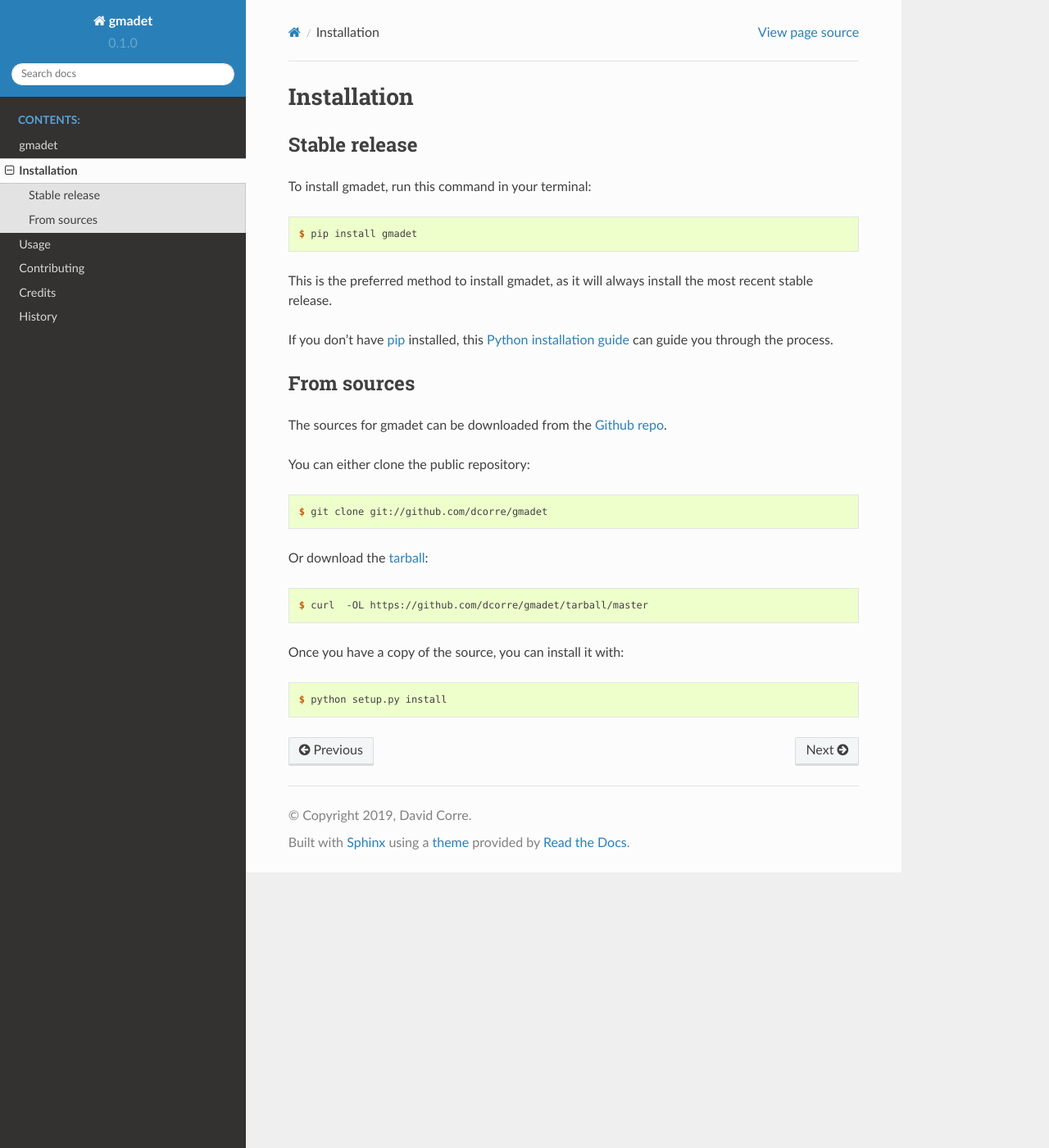
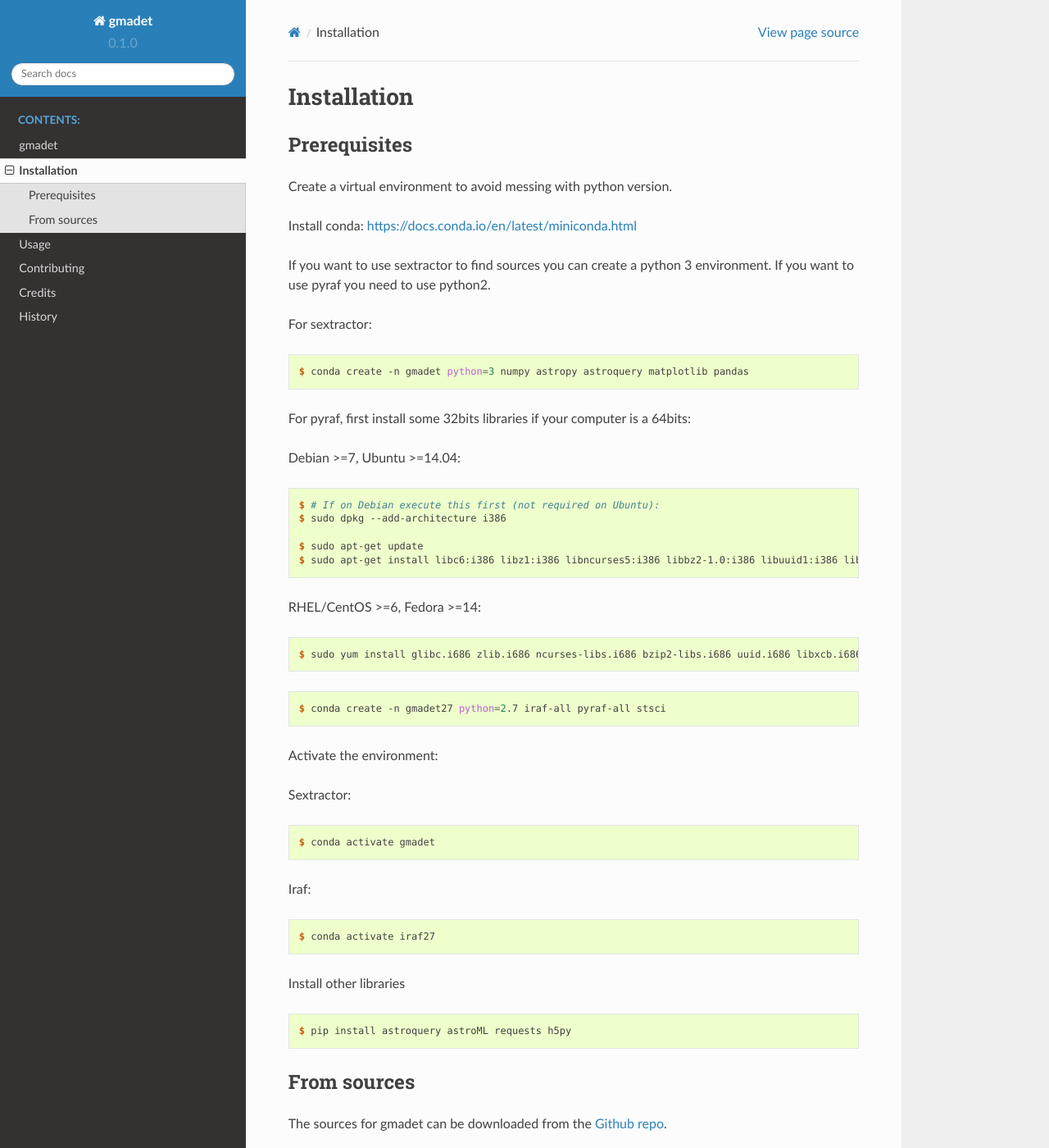
Before and after one commit to dcorre/gmadet, a Sphinx documentation site: the page built from docs/installation.rst, in a window 1280 px wide and 1400 px high. Shown: the whole window at 82% size. Built offline with Sphinx 7.4.7 and the Read the Docs theme 2.0.0, drawn with Linux system fonts in a browser that asks for light colours; pages that are not in the unit, such as notebooks, are missing from menus.

Commit message:
updated installation doc

```diff
--- a/docs/installation.rst
+++ b/docs/installation.rst
@@ -4,23 +4,66 @@
 Installation
 ============
 
+Prerequisites
+-------------
 
-Stable release
---------------
+Create a virtual environment to avoid messing with python version.
 
-To install gmadet, run this command in your terminal:
+Install conda: https://docs.conda.io/en/latest/miniconda.html
+
+If you want to use sextractor to find sources you can create a python 3 environment. If you want to use pyraf you need to use python2.
+
+For sextractor:
 
 .. code-block:: console
 
-    $ pip install gmadet
+    $ conda create -n gmadet python=3 numpy astropy astroquery matplotlib pandas
 
-This is the preferred method to install gmadet, as it will always install the most recent stable release.
 
-If you don't have `pip`_ installed, this `Python installation guide`_ can guide
-you through the process.
+For pyraf, first install some 32bits libraries if your computer is a 64bits:
 
-.. _pip: https://pip.pypa.io
-.. _Python installation guide: http://docs.python-guide.org/en/latest/starting/installation/
+Debian >=7, Ubuntu >=14.04:
+
+.. code-block:: console
+
+    $ # If on Debian execute this first (not required on Ubuntu):
+    $ sudo dpkg --add-architecture i386
+
+    $ sudo apt-get update
+    $ sudo apt-get install libc6:i386 libz1:i386 libncurses5:i386 libbz2-1.0:i386 libuuid1:i386 libxcb1:i386 libxmu6:i386
+
+RHEL/CentOS >=6, Fedora >=14:
+
+.. code-block:: console
+
+    $ sudo yum install glibc.i686 zlib.i686 ncurses-libs.i686 bzip2-libs.i686 uuid.i686 libxcb.i686
+
+
+.. code-block:: console
+
+    $ conda create -n gmadet27 python=2.7 iraf-all pyraf-all stsci
+
+
+
+Activate the environment:
+
+Sextractor:
+
+.. code-block:: console
+
+    $ conda activate gmadet
+
+Iraf:
+
+.. code-block:: console
+
+    $ conda activate iraf27
+
+Install other libraries
+
+.. code-block:: console
+
+    $ pip install astroquery astroML requests h5py
 
 
 From sources
```
